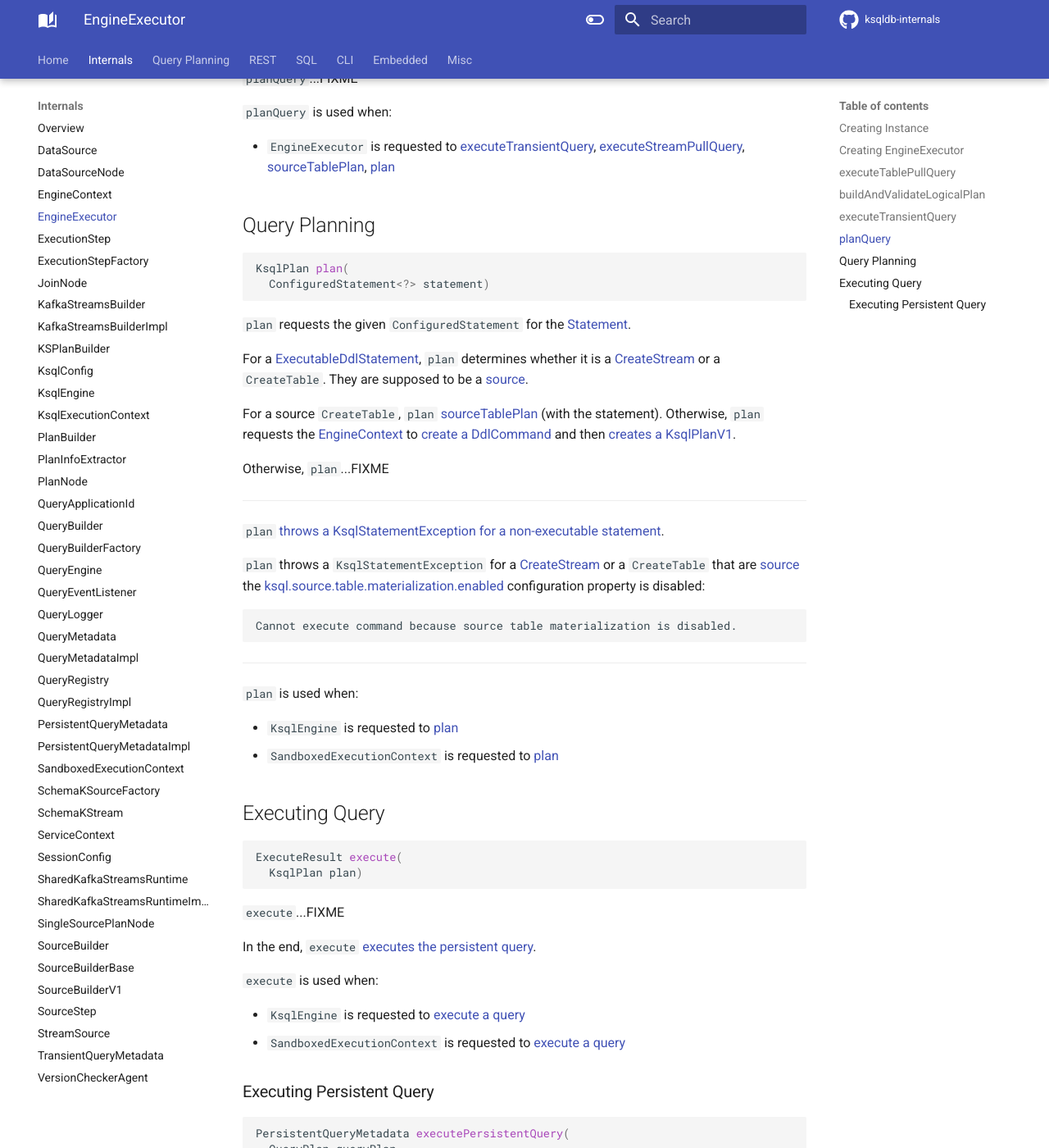
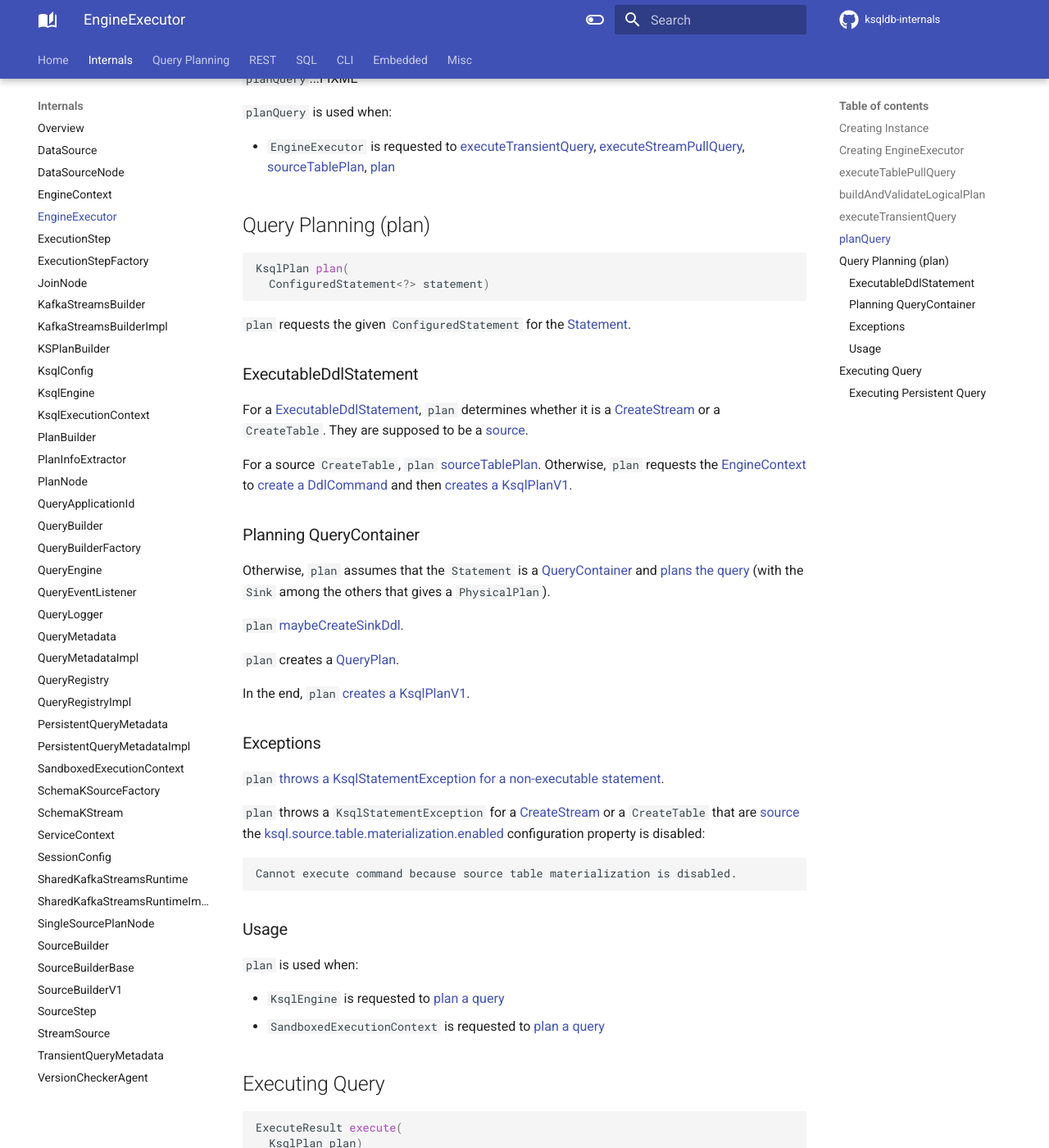
Before and after one commit to japila-books/ksqldb-internals, an MkDocs documentation site: the page built from docs/EngineExecutor.md, in a window 1280 px wide and 1400 px high, scrolled down 2605 px. Shown: the whole window at 82% size. Built offline with MkDocs 1.6.1 and Material for MkDocs 9.7.7, drawn with Linux system fonts in a browser that asks for light colours; comment, search, counter and statistics services are not loaded.

Commit message:
Query Planning

````diff
--- a/docs/EngineExecutor.md
+++ b/docs/EngineExecutor.md
@@ -113,7 +113,7 @@ ExecutorPlans planQuery(
 
 * `EngineExecutor` is requested to [executeTransientQuery](#executeTransientQuery), [executeStreamPullQuery](#executeStreamPullQuery), [sourceTablePlan](#sourceTablePlan), [plan](#plan)
 
-## <span id="plan"> Query Planning
+## <span id="plan"> Query Planning (plan)
 
 ```java
 KsqlPlan plan(
@@ -122,13 +122,23 @@ KsqlPlan plan(
 
 `plan` requests the given `ConfiguredStatement` for the [Statement](Statement.md).
 
+### <span id="plan-ExecutableDdlStatement"> ExecutableDdlStatement
+
 For a [ExecutableDdlStatement](ExecutableDdlStatement.md), `plan` determines whether it is a [CreateStream](CreateStream.md) or a `CreateTable`. They are supposed to be a [source](CreateSource.md#isSource).
 
-For a source `CreateTable`, `plan` [sourceTablePlan](#sourceTablePlan) (with the statement). Otherwise, `plan` requests the [EngineContext](#engineContext) to [create a DdlCommand](EngineContext.md#createDdlCommand) and then [creates a KsqlPlanV1](KsqlPlan.md#ddlPlanCurrent).
+For a source `CreateTable`, `plan` [sourceTablePlan](#sourceTablePlan). Otherwise, `plan` requests the [EngineContext](#engineContext) to [create a DdlCommand](EngineContext.md#createDdlCommand) and then [creates a KsqlPlanV1](KsqlPlan.md#ddlPlanCurrent).
 
-Otherwise, `plan`...FIXME
+### <span id="plan-QueryContainer"> Planning QueryContainer
 
----
+Otherwise, `plan` assumes that the `Statement` is a [QueryContainer](QueryContainer.md) and [plans the query](#planQuery) (with the `Sink` among the others that gives a `PhysicalPlan`).
+
+`plan` [maybeCreateSinkDdl](#maybeCreateSinkDdl).
+
+`plan` creates a [QueryPlan](QueryPlan.md).
+
+In the end, `plan` [creates a KsqlPlanV1](KsqlPlan.md#queryPlanCurrent).
+
+### <span id="plan-exceptions"> Exceptions
 
 `plan` [throws a KsqlStatementException for a non-executable statement](#throwOnNonExecutableStatement).
 
@@ -138,12 +148,12 @@ Otherwise, `plan`...FIXME
 Cannot execute command because source table materialization is disabled.
 ```
 
----
+### <span id="plan-usage"> Usage
 
 `plan` is used when:
 
-* `KsqlEngine` is requested to [plan](KsqlEngine.md#plan)
-* `SandboxedExecutionContext` is requested to [plan](SandboxedExecutionContext.md#plan)
+* `KsqlEngine` is requested to [plan a query](KsqlEngine.md#plan)
+* `SandboxedExecutionContext` is requested to [plan a query](SandboxedExecutionContext.md#plan)
 
 ## <span id="execute"> Executing Query
 
````
Also changed, not shown: docs/KsqlEngine.md (+1 -1 lines), docs/KsqlPlan.md (+1 -1 lines), docs/SandboxedExecutionContext.md (+1 -1 lines).
